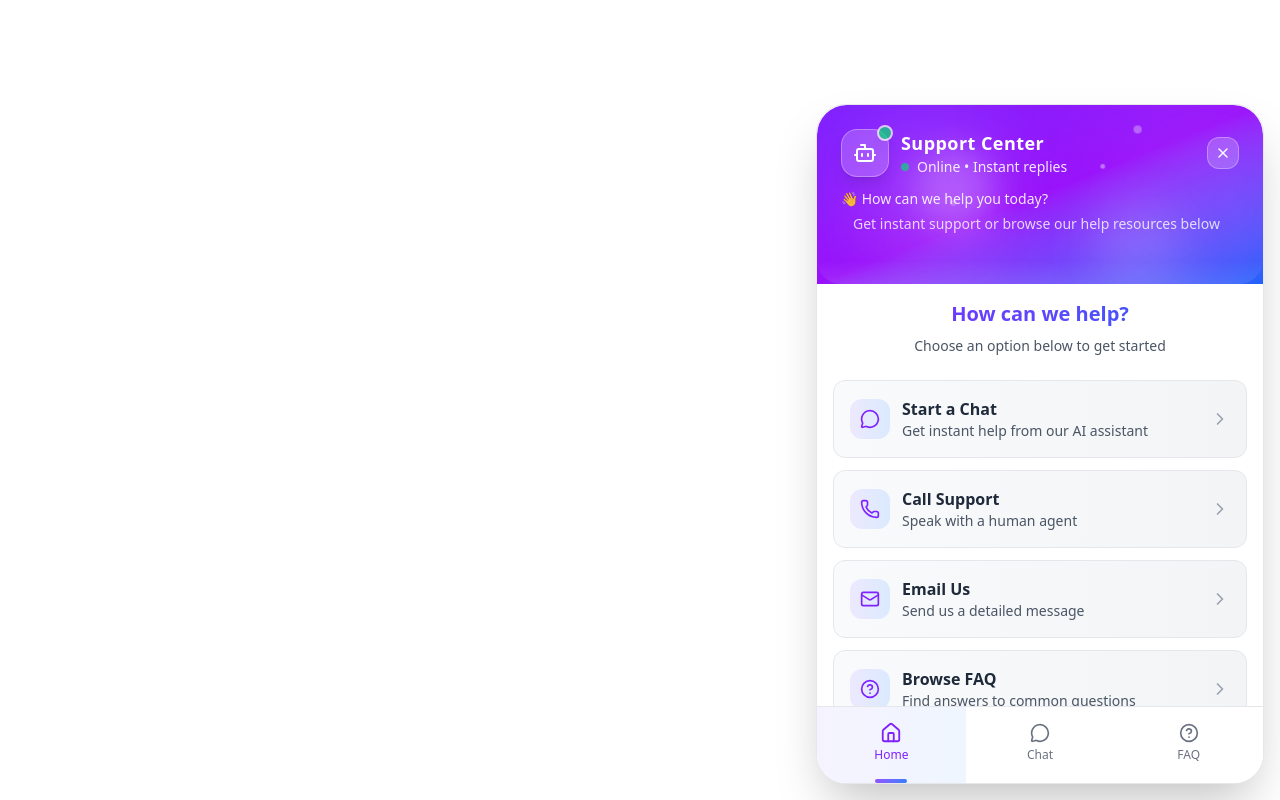
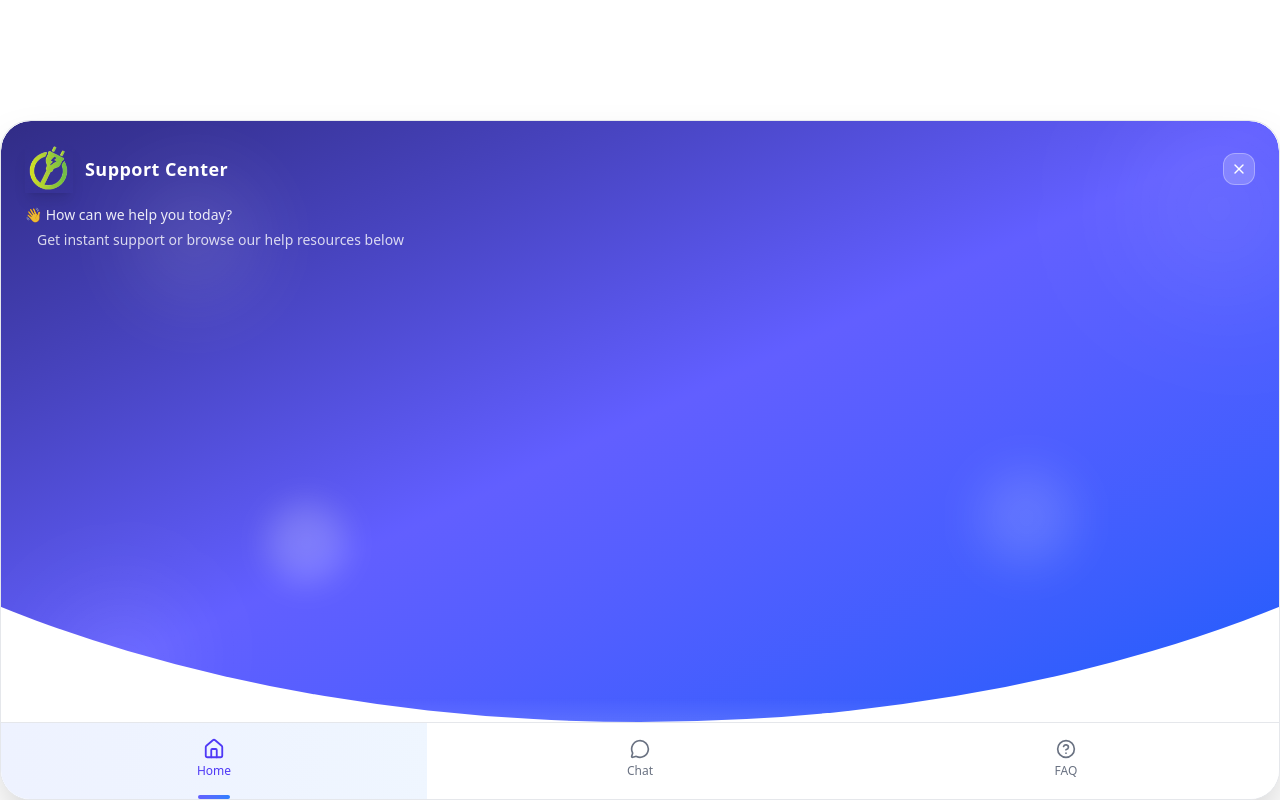
Before and after one commit to alihassanml/Ampere-Electric-Chatbot, a React (Vite) app: page / in a window 1280 px wide. Built offline with nearby package versions, Linux system fonts and the light colour scheme.

Commit message:
frontend

```diff
--- a/src/components/Chatbot.tsx
+++ b/src/components/Chatbot.tsx
@@ -90,7 +90,7 @@ const CustomerSupportChatbot = () => {
   ];
 
   // Webhook integration - Replace with your actual webhook URL
-  const WEBHOOK_URL = "https://auto.robogrowthpartners.com/webhook/kasselwoodfabricators-chatbot";
+  const WEBHOOK_URL = "https://auto.robogrowthpartners.com/webhook/ampere-electric";
 
   const handleBotResponse = async (userMessage: string) => {
     setBotBusy(true);
@@ -211,7 +211,7 @@ const CustomerSupportChatbot = () => {
   if (!isOpen) return null;
 
   return (
-    <div className="fixed bottom-4 right-4 w-full max-w-sm sm:max-w-md md:max-w-lg lg:max-w-sm xl:max-w-md mx-4 sm:mx-0 z-50 ">
+    <div className="fixed bottom-0 right-0   w-full  ">
       <div
         className="bg-white shadow-2xl border border-gray-200 overflow-hidden"
         style={{
@@ -224,8 +224,8 @@ const CustomerSupportChatbot = () => {
         <div className="flex flex-col h-full">
 
           {/* Simple Animated Header with Conditional Styling */}
-          <div className={`relative overflow-hidden bg-gradient-to-br from-violet-600 via-purple-600 to-blue-600  ${
-            screen === 'home' ? 'pb-8' : ''
+          <div className={`relative overflow-hidden bg-gradient-to-br from-indigo-900 via-indigo-500 to-blue-600  ${
+            screen === 'home' ? 'pb-8 curved-rectangle' : ''
           }`} style={{ borderRadius: '30px 30px 0 0' }}>
             {/* Moving Background Animation */}
             <div className="absolute inset-0">
@@ -262,48 +262,25 @@ const CustomerSupportChatbot = () => {
                      animationDelay: '3s'
                    }}></div>
 
-              {/* Moving Dots */}
-              <div className="absolute w-2 h-2 bg-white/40 rounded-full"
-                   style={{
-                     top: '30%',
-                     left: '70%',
-                     animation: 'moveDot 8s linear infinite'
-                   }}></div>
-              <div className="absolute w-1.5 h-1.5 bg-white/30 rounded-full"
-                   style={{
-                     top: '70%',
-                     left: '30%',
-                     animation: 'moveDot 10s linear infinite reverse',
-                     animationDelay: '2s'
-                   }}></div>
-              <div className="absolute w-1 h-1 bg-white/50 rounded-full"
-                   style={{
-                     top: '50%',
-                     right: '40%',
-                     animation: 'moveDot 6s linear infinite',
-                     animationDelay: '4s'
-                   }}></div>
             </div>
 
             {/* Header Content */}
-            <div className={`relative z-10 text-white ${
-              screen === 'home' ? 'p-6 pb-4' : 'p-5'
+            <div className={`relative z-10 text-white   ${
+              screen === 'home' ? 'p-6 pb-4 ' : 'p-5'
             }`}>
               <div className="flex items-center justify-between mb-3">
                 <div className="flex items-center space-x-3">
                   {/* Simple Bot Avatar */}
                   <div className="relative">
-                    <div className="w-12 h-12 bg-white/20 backdrop-blur-sm rounded-2xl flex items-center justify-center border border-white/30 shadow-lg">
-                      <Bot className="w-6 h-6 text-white" />
+                    <div className="w-12 h-12 bg-white/0 backdrop-blur-sm  flex items-center justify-center  shadow-lg">
+                      <img src="logo.png" alt="" />
                     </div>
-                    <div className="absolute -top-1 -right-1 w-4 h-4 bg-green-400 rounded-full border-2 border-white animate-pulse shadow-lg"></div>
+                    {/* <div className="absolute -top-1 -right-1 w-4 h-4 bg-green-400 rounded-full border-2 border-white animate-pulse shadow-lg"></div> */}
                   </div>
 
                   <div>
                     <h3 className="font-bold text-lg tracking-wide">Support Center</h3>
                     <div className="flex items-center space-x-2 text-sm opacity-90">
-                      <div className="w-2 h-2 bg-green-400 rounded-full animate-pulse"></div>
-                      <span className="font-medium">Online • Instant replies</span>
                     </div>
                   </div>
                 </div>
@@ -377,7 +354,7 @@ const CustomerSupportChatbot = () => {
               <div className="h-full overflow-y-auto scrollbar-thin scrollbar-thumb-gray-300 scrollbar-track-transparent">
                 <div className="p-4 space-y-4">
                   <div className="text-center mb-6">
-                    <h4 className="text-xl font-bold text-gray-800 mb-2 bg-gradient-to-r from-violet-600 to-blue-600 bg-clip-text text-transparent">
+                    <h4 className="text-xl font-bold text-gray-800 mb-2 bg-gradient-to-r from-indigo-600 to-blue-600 bg-clip-text text-transparent">
                       How can we help?
                     </h4>
                     <p className="text-gray-600 text-sm">Choose an option below to get started</p>
@@ -390,19 +367,19 @@ const CustomerSupportChatbot = () => {
                         <button
                           key={index}
                           onClick={action.action}
-                          className="w-full p-4 bg-gradient-to-r from-gray-50 to-gray-100 hover:from-violet-50 hover:to-blue-50 rounded-xl border border-gray-200 hover:border-violet-200 transition-all duration-300 text-left group hover:shadow-lg transform hover:-translate-y-1"
+                          className="w-full p-4 bg-gradient-to-r from-gray-50 to-gray-100 hover:from-indigo-50 hover:to-blue-50 rounded-xl border border-gray-200 hover:border-indigo-200 transition-all duration-300 text-left group hover:shadow-lg transform hover:-translate-y-1"
                         >
                           <div className="flex items-center justify-between">
                             <div className="flex items-center space-x-3">
-                              <div className="w-10 h-10 bg-gradient-to-r from-violet-100 to-blue-100 rounded-xl flex items-center justify-center group-hover:from-violet-200 group-hover:to-blue-200 transition-all duration-300 group-hover:scale-110">
-                                <Icon className="w-5 h-5 text-violet-600" />
+                              <div className="w-10 h-10 bg-gradient-to-r from-indigo-100 to-blue-100 rounded-xl flex items-center justify-center group-hover:from-indigo-200 group-hover:to-blue-200 transition-all duration-300 group-hover:scale-110">
+                                <Icon className="w-5 h-5 text-indigo-600" />
                               </div>
                               <div>
                                 <h5 className="font-semibold text-gray-800">{action.title}</h5>
                                 <p className="text-sm text-gray-600">{action.subtitle}</p>
                               </div>
                             </div>
-                            <ChevronRight className="w-5 h-5 text-gray-400 group-hover:text-violet-600 transition-all duration-300 group-hover:translate-x-1" />
+                            <ChevronRight className="w-5 h-5 text-gray-400 group-hover:text-indigo-600 transition-all duration-300 group-hover:translate-x-1" />
                           </div>
                         </button>
                       );
@@ -431,7 +408,7 @@ const CustomerSupportChatbot = () => {
                         <div className={`flex items-end space-x-2 ${msg.type === 'user' ? 'flex-row-reverse space-x-reverse' : ''}`}>
                           <div className={`w-8 h-8 rounded-full flex items-center justify-center shadow-lg ${
                             msg.type === 'user'
-                              ? 'bg-gradient-to-r from-violet-500 to-blue-500'
+                              ? 'bg-gradient-to-r from-indigo-500 to-blue-500'
                               : 'bg-gradient-to-r from-gray-200 to-gray-300'
                           }`}>
                             {msg.type === 'user' ? (
@@ -442,7 +419,7 @@ const CustomerSupportChatbot = () => {
                           </div>
                           <div className={`px-4 py-3 rounded-2xl shadow-sm ${
                             msg.type === 'user'
-                              ? 'bg-gradient-to-r from-violet-500 to-blue-500 text-white rounded-br-md'
+                              ? 'bg-gradient-to-r from-indigo-500 to-blue-500 text-white rounded-br-md'
                               : 'bg-gray-100 text-gray-800 rounded-bl-md'
                           }`}>
                             <p className="text-sm leading-relaxed">{msg.text}</p>
@@ -483,12 +460,12 @@ const CustomerSupportChatbot = () => {
                       onChange={(e) => setInput(e.target.value)}
                       onKeyDown={(e) => e.key === 'Enter' && sendMessage()}
                       placeholder="Type your message..."
-                      className="flex-1 px-4 py-3 border border-gray-300 rounded-2xl focus:outline-none focus:ring-2 focus:ring-violet-500 focus:border-transparent bg-white shadow-sm"
+                      className="flex-1 px-4 py-3 border border-gray-300 rounded-2xl focus:outline-none focus:ring-2 focus:ring-indigo-500 focus:border-transparent bg-white shadow-sm"
                     />
                     <button
                       onClick={sendMessage}
                       disabled={!input.trim() || botBusy}
-                      className="w-12 h-12 bg-gradient-to-r from-violet-500 to-blue-500 hover:from-violet-600 hover:to-blue-600 disabled:opacity-50 disabled:cursor-not-allowed text-white rounded-2xl flex items-center justify-center transition-all duration-200 shadow-lg hover:shadow-xl hover:scale-105"
+                      className="w-12 h-12 bg-gradient-to-r from-indigo-500 to-blue-500 hover:from-indigo-600 hover:to-blue-600 disabled:opacity-50 disabled:cursor-not-allowed text-white rounded-2xl flex items-center justify-center transition-all duration-200 shadow-lg hover:shadow-xl hover:scale-105"
                     >
                       <Send className="w-5 h-5" />
                     </button>
@@ -502,7 +479,7 @@ const CustomerSupportChatbot = () => {
                 <div className="space-y-3">
                   {faqData.map((faq, index) => (
                     <details key={index} className="group">
-                      <summary className="flex items-center justify-between p-4 bg-gradient-to-r from-gray-50 to-gray-100 hover:from-violet-50 hover:to-blue-50 rounded-xl cursor-pointer transition-all duration-300 shadow-sm hover:shadow-md">
+                      <summary className="flex items-center justify-between p-4 bg-gradient-to-r from-gray-50 to-gray-100 hover:from-indigo-50 hover:to-blue-50 rounded-xl cursor-pointer transition-all duration-300 shadow-sm hover:shadow-md">
                         <h5 className="font-medium text-gray-800 text-sm pr-4">{faq.question}</h5>
                         <ChevronRight className="w-4 h-4 text-gray-500 group-open:rotate-90 transition-transform duration-300" />
                       </summary>
@@ -510,7 +487,7 @@ const CustomerSupportChatbot = () => {
                         <p className="text-sm text-gray-600 leading-relaxed">{faq.answer}</p>
                         <button
                           onClick={() => handleQuickQuestion(faq.question)}
-                          className="mt-3 text-xs text-violet-600 hover:text-violet-700 font-medium flex items-center space-x-1 transition-colors"
+                          className="mt-3 text-xs text-indigo-600 hover:text-indigo-700 font-medium flex items-center space-x-1 transition-colors"
                         >
                           <MessageCircle className="w-3 h-3" />
                           <span>Ask this question in chat →</span>
@@ -520,12 +497,12 @@ const CustomerSupportChatbot = () => {
                   ))}
                 </div>
 
-                <div className="mt-6 p-4 bg-gradient-to-r from-violet-50 to-blue-50 rounded-xl border border-violet-200">
+                <div className="mt-6 p-4 bg-gradient-to-r from-indigo-50 to-blue-50 rounded-xl border border-indigo-200">
                   <h5 className="font-semibold text-gray-800 mb-2">Still need help?</h5>
                   <p className="text-sm text-gray-600 mb-3">Can't find what you're looking for? Our support team is here to help!</p>
                   <button
                     onClick={() => setScreen('chat')}
-                    className="w-full bg-gradient-to-r from-violet-500 to-blue-500 hover:from-violet-600 hover:to-blue-600 text-white py-3 px-4 rounded-xl text-sm font-semibold transition-all duration-200 shadow-lg hover:shadow-xl transform hover:-translate-y-0.5"
+                    className="w-full bg-gradient-to-r from-indigo-500 to-blue-500 hover:from-indigo-600 hover:to-blue-600 text-white py-3 px-4 rounded-xl text-sm font-semibold transition-all duration-200 shadow-lg hover:shadow-xl transform hover:-translate-y-0.5"
                   >
                     Start a conversation
                   </button>
@@ -551,20 +528,20 @@ const CustomerSupportChatbot = () => {
                     onClick={() => setScreen(item.screen)}
                     className={`flex-1 p-4 flex flex-col items-center space-y-1 transition-all duration-300 relative ${
                       isActive
-                        ? 'text-violet-600 bg-gradient-to-r from-violet-50 to-blue-50'
+                        ? 'text-indigo-600 bg-gradient-to-r from-indigo-50 to-blue-50'
                         : 'text-gray-500 hover:text-gray-700 hover:bg-gray-50'
                     }`}
                   >
                     <Icon className={`w-5 h-5 transition-all duration-300 ${
-                      isActive ? 'text-violet-600 scale-110' : 'text-gray-500'
+                      isActive ? 'text-indigo-600 scale-110' : 'text-gray-500'
                     }`} />
                     <span className={`text-xs font-medium transition-colors ${
-                      isActive ? 'text-violet-600' : 'text-gray-500'
+                      isActive ? 'text-indigo-600' : 'text-gray-500'
                     }`}>
                       {item.label}
                     </span>
                     {isActive && (
-                      <div className="absolute bottom-0 left-1/2 transform -translate-x-1/2 w-8 h-1 bg-gradient-to-r from-violet-500 to-blue-500 rounded-full"></div>
+                      <div className="absolute bottom-0 left-1/2 transform -translate-x-1/2 w-8 h-1 bg-gradient-to-r from-indigo-500 to-blue-500 rounded-full"></div>
                     )}
                   </button>
                 );
--- a/src/index.css
+++ b/src/index.css
@@ -4,7 +4,7 @@
     --c: 85;
 
     width: 100%;
-    aspect-ratio: 2.25 /1;
+    aspect-ratio: 2.1 /1;
     mask: radial-gradient(calc(var(--c)*1%) 100% at 200% calc(-100%*cos(asin(50/var(--c)))),#0000 calc(100% - 1px),#000);
     clip-path: ellipse(calc(var(--c)*1%) 100% at top);
 
```
Also changed, not shown: public/logo.png (added).
